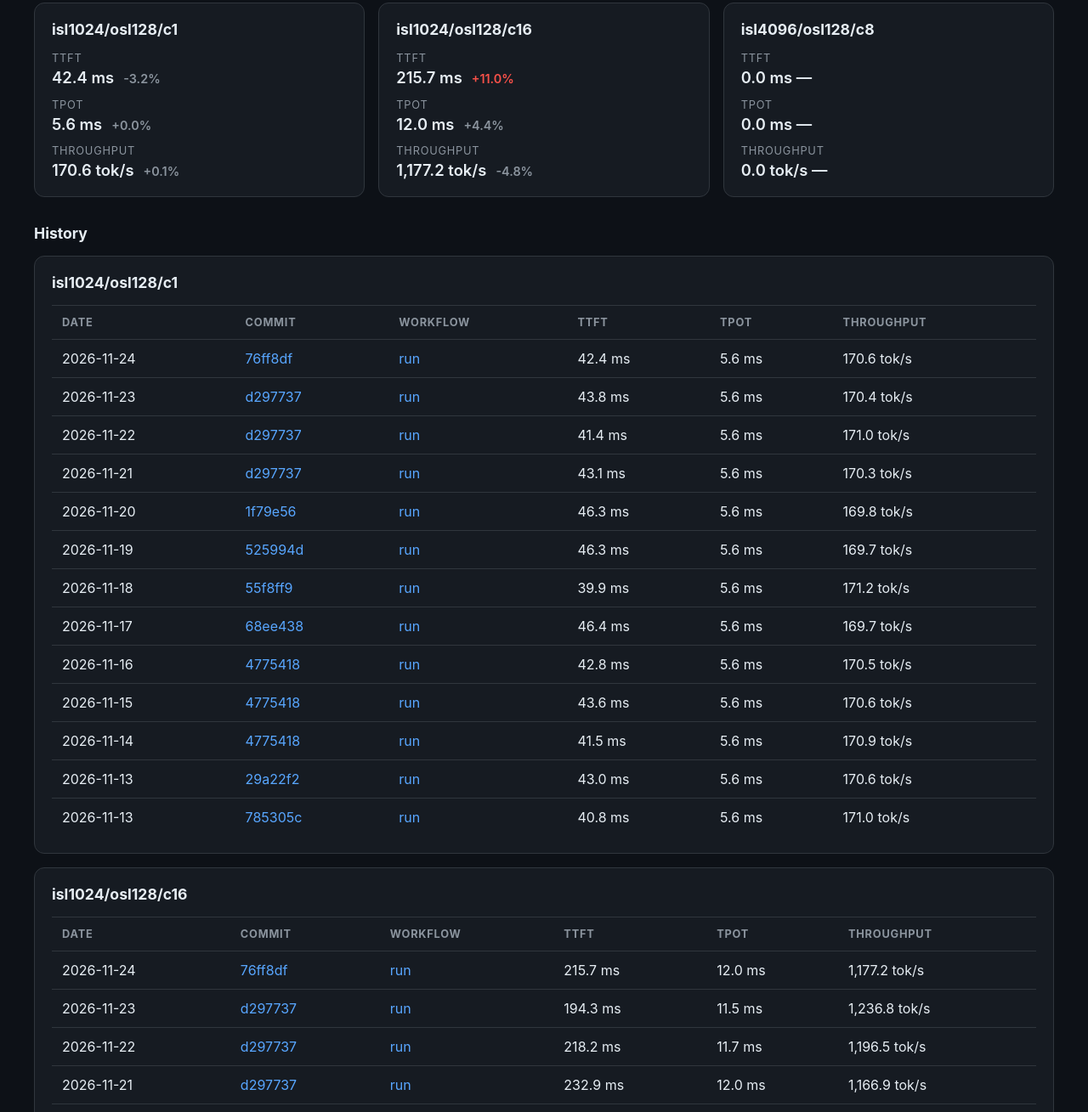
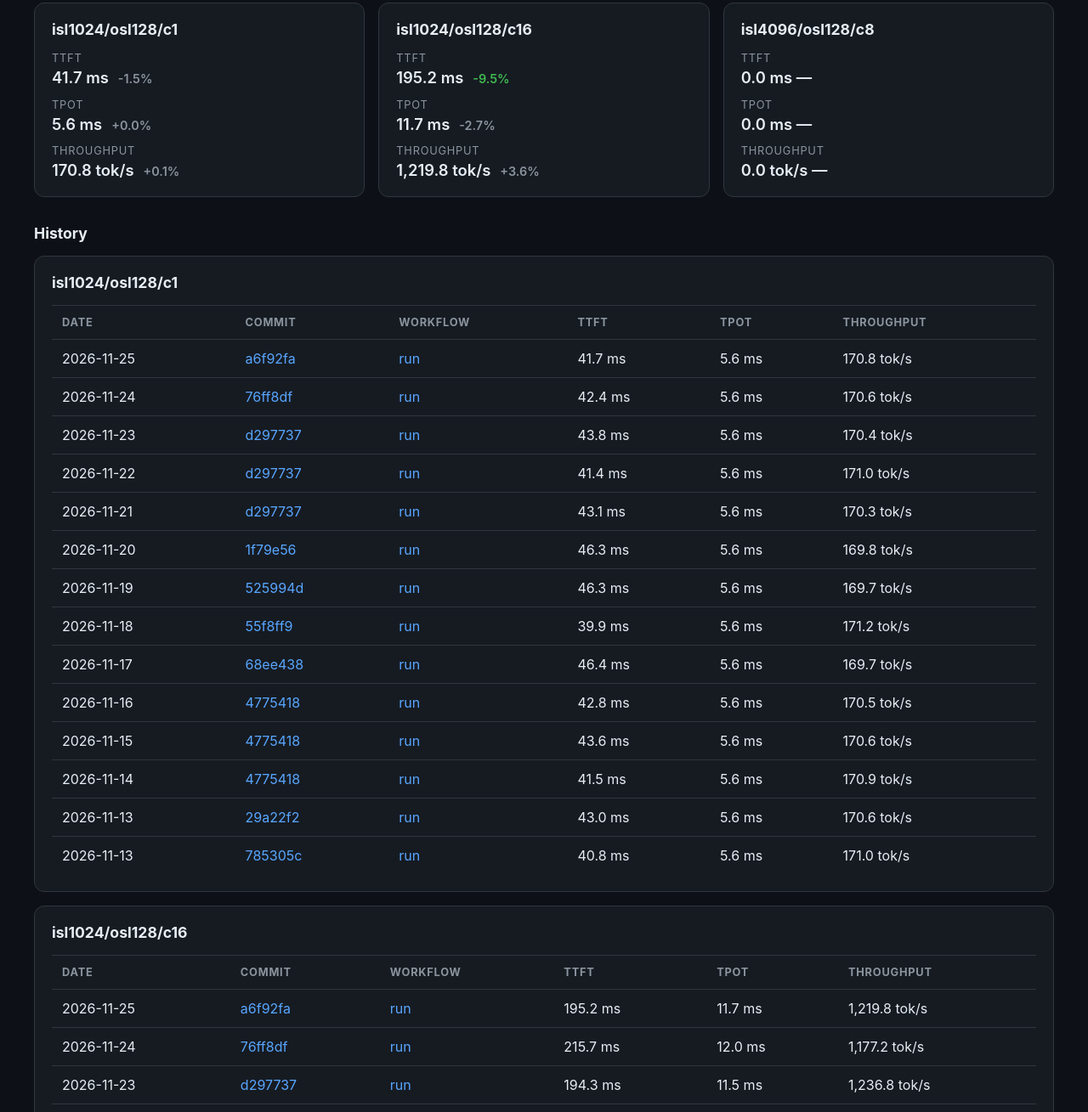
Before and after one commit to ROCm/rocm-aic, a plain HTML site: page vllm-emul-performance/index.html in a window 1280 px wide. Shown: the part 468-1777 px from the top of the page at 85% size. Drawn offline with Linux system fonts and the light colour scheme.

Commit message:
perf: publish vllm-emul metrics from a6f92fac6a7a29365d0d2cbb91ef316e333811c3
Generated by rocm-aic-vllm-emul-performance.yml. [skip ci]

```diff
--- a/vllm-emul-performance/index.html
+++ b/vllm-emul-performance/index.html
@@ -53,7 +53,7 @@
       Tracks the vLLM emulator (llm-emu) performance envelope as a baseline before dedicated hardware lanes are available.
     </p>
     <p class="meta">
-      Latest run: 2026-11-24 · commit <a href="https://github.com/ROCm/rocm-aic/commit/76ff8df7a82008bd7fa7ed2843fd943eb9f62993">76ff8df</a> · <a href="https://github.com/ROCm/rocm-aic/actions/runs/45395504466">workflow run</a>
+      Latest run: 2026-11-25 · commit <a href="https://github.com/ROCm/rocm-aic/commit/a6f92fac6a7a29365d0d2cbb91ef316e333811c3">a6f92fa</a> · <a href="https://github.com/ROCm/rocm-aic/actions/runs/45615786991">workflow run</a>
     </p>
 
     <section class="config">
@@ -71,17 +71,17 @@
       <section class="card">
         <h2>isl1024/osl128/c1</h2>
         <dl>
-          <div><dt>TTFT</dt><dd>42.4 ms <span class="delta flat">-3.2%</span></dd></div>
+          <div><dt>TTFT</dt><dd>41.7 ms <span class="delta flat">-1.5%</span></dd></div>
           <div><dt>TPOT</dt><dd>5.6 ms <span class="delta flat">+0.0%</span></dd></div>
-          <div><dt>Throughput</dt><dd>170.6 tok/s <span class="delta flat">+0.1%</span></dd></div>
+          <div><dt>Throughput</dt><dd>170.8 tok/s <span class="delta flat">+0.1%</span></dd></div>
         </dl>
       </section>
       <section class="card">
         <h2>isl1024/osl128/c16</h2>
         <dl>
-          <div><dt>TTFT</dt><dd>215.7 ms <span class="delta down">+11.0%</span></dd></div>
-          <div><dt>TPOT</dt><dd>12.0 ms <span class="delta flat">+4.4%</span></dd></div>
-          <div><dt>Throughput</dt><dd>1,177.2 tok/s <span class="delta flat">-4.8%</span></dd></div>
+          <div><dt>TTFT</dt><dd>195.2 ms <span class="delta up">-9.5%</span></dd></div>
+          <div><dt>TPOT</dt><dd>11.7 ms <span class="delta flat">-2.7%</span></dd></div>
+          <div><dt>Throughput</dt><dd>1,219.8 tok/s <span class="delta flat">+3.6%</span></dd></div>
         </dl>
       </section>
       <section class="card">
@@ -112,6 +112,13 @@
           </thead>
           <tbody>
             <tr>
+              <td>2026-11-25</td>
+              <td><a href="https://github.com/ROCm/rocm-aic/commit/a6f92fac6a7a29365d0d2cbb91ef316e333811c3">a6f92fa</a></td>
+              <td><a href="https://github.com/ROCm/rocm-aic/actions/runs/45615786991">run</a></td>
+              <td>41.7 ms</td>
+              <td>5.6 ms</td>
+              <td>170.8 tok/s</td>
+            </tr><tr>
               <td>2026-11-24</td>
               <td><a href="https://github.com/ROCm/rocm-aic/commit/76ff8df7a82008bd7fa7ed2843fd943eb9f62993">76ff8df</a></td>
               <td><a href="https://github.com/ROCm/rocm-aic/actions/runs/45395504466">run</a></td>
@@ -221,6 +228,13 @@
           </thead>
           <tbody>
             <tr>
+              <td>2026-11-25</td>
+              <td><a href="https://github.com/ROCm/rocm-aic/commit/a6f92fac6a7a29365d0d2cbb91ef316e333811c3">a6f92fa</a></td>
+              <td><a href="https://github.com/ROCm/rocm-aic/actions/runs/45615786991">run</a></td>
+              <td>195.2 ms</td>
+              <td>11.7 ms</td>
+              <td>1,219.8 tok/s</td>
+            </tr><tr>
               <td>2026-11-24</td>
               <td><a href="https://github.com/ROCm/rocm-aic/commit/76ff8df7a82008bd7fa7ed2843fd943eb9f62993">76ff8df</a></td>
               <td><a href="https://github.com/ROCm/rocm-aic/actions/runs/45395504466">run</a></td>
@@ -330,6 +344,13 @@
           </thead>
           <tbody>
             <tr>
+              <td>2026-11-25</td>
+              <td><a href="https://github.com/ROCm/rocm-aic/commit/a6f92fac6a7a29365d0d2cbb91ef316e333811c3">a6f92fa</a></td>
+              <td><a href="https://github.com/ROCm/rocm-aic/actions/runs/45615786991">run</a></td>
+              <td>0.0 ms</td>
+              <td>0.0 ms</td>
+              <td>0.0 tok/s</td>
+            </tr><tr>
               <td>2026-11-24</td>
               <td><a href="https://github.com/ROCm/rocm-aic/commit/76ff8df7a82008bd7fa7ed2843fd943eb9f62993">76ff8df</a></td>
               <td><a href="https://github.com/ROCm/rocm-aic/actions/runs/45395504466">run</a></td>
```
Also changed, not shown: 1 other file.
